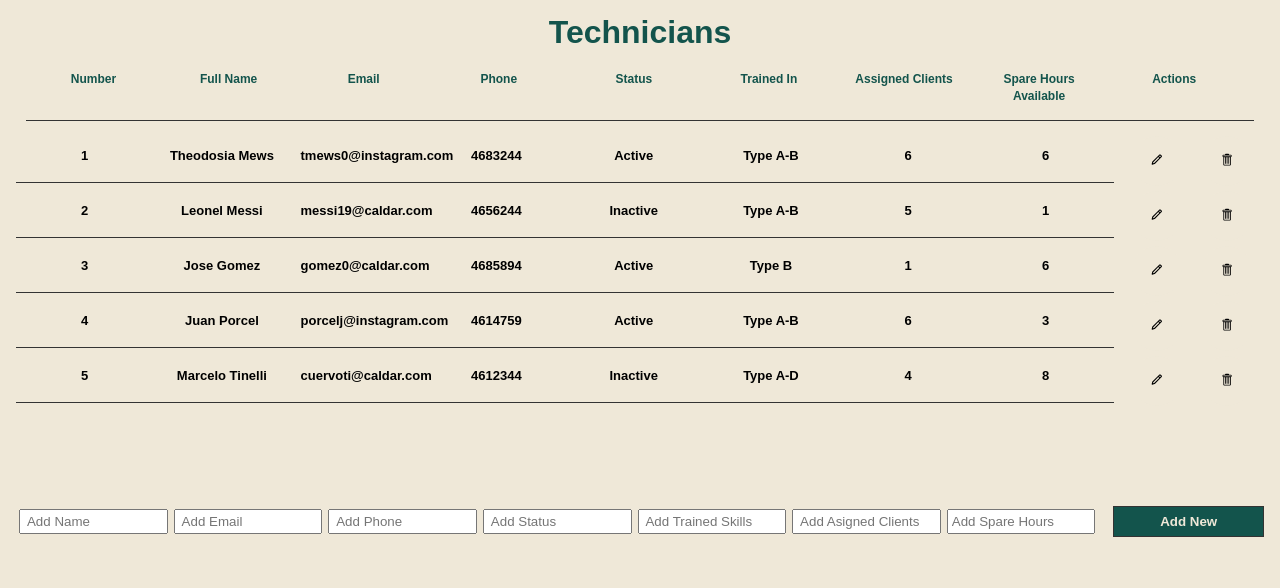
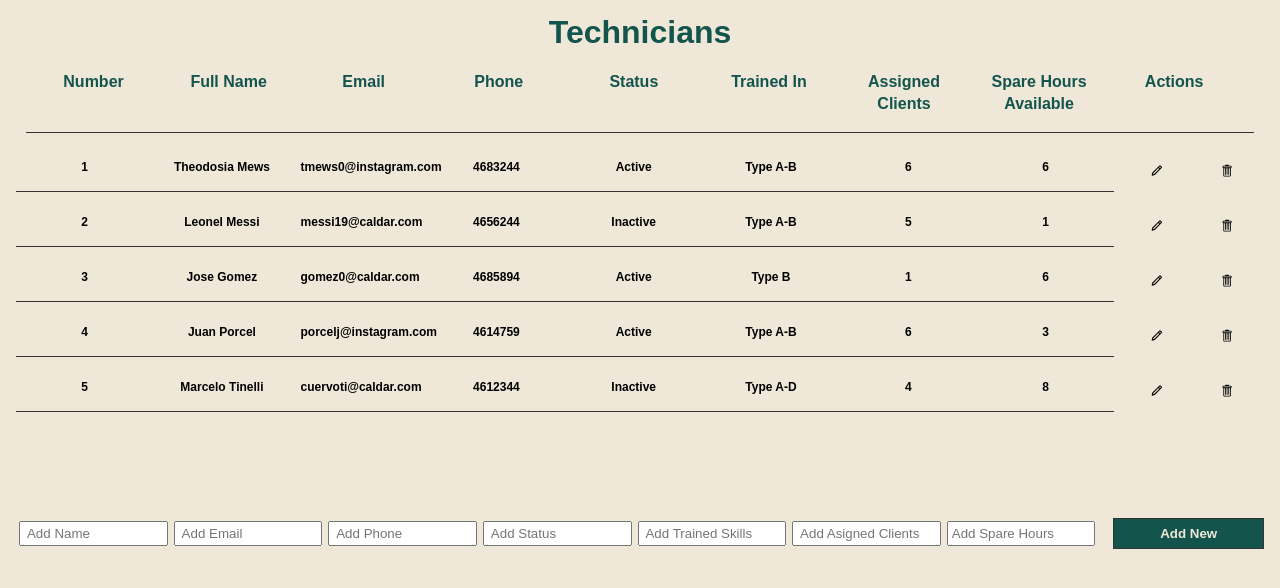
Before and after one commit to cocolobos/radium-react-caldAr, a React (Create React App) app: page / in a window 1280 px wide. Shown: the top 588 px of the page. Built offline with nearby package versions, Linux system fonts and the light colour scheme.

Commit message:
styles in css

```diff
--- a/src/App.js
+++ b/src/App.js
@@ -1,7 +1,7 @@
 import React, {Component} from 'react';
 import Technicians from './components/Technicians';
 import AddTechnician from './components/AddTechnicians/AddTechnician';
-import Header from './components/layout/header';
+import Header from './components/Header/Header';
 import mockTechnicians from './mocks/mockTechnicians.json';
 import nextId from 'react-id-generator';
 import './App.css';
--- a/src/components/AddTechnicians/AddTechnician.css
+++ b/src/components/AddTechnicians/AddTechnician.css
@@ -16,4 +16,5 @@
     border: 1px solid #333;
     font-weight: 600;
     flex: 1;
+    cursor: pointer;
 }
--- /dev/null
+++ b/src/components/Header/Header.css
@@ -0,0 +1,24 @@
+.headerStyle{
+    background: rgb(239,232,216);
+    color: rgb(19,84,76);
+    text-align: center;
+    padding: 10px;
+}
+.ulStyle{
+    list-style-type: none;
+    margin: 0;
+    padding: 0;
+    overflow: hidden;
+    background-color: rgb(239,232,216);
+    border-bottom: 1px solid #333;
+}
+.liStyleHeader{
+    float: left;
+    display: block;
+    width: 11%;
+    color: rgb(19,84,76);
+    font-weight: 800;
+    font-size: 12;
+    text-align: center;
+    padding: 16px 16px 16px;
+}
--- /dev/null
+++ b/src/components/Header/Header.js
@@ -0,0 +1,23 @@
+import React from 'react';
+import './Header.css'
+
+function Header() {
+    return(
+        <header className="headerStyle">
+            <h1>Technicians</h1>
+            <ul className="ulStyle">
+                <li className="liStyleHeader">Number</li>
+                <li className="liStyleHeader">Full Name</li>
+                <li className="liStyleHeader">Email</li>
+                <li className="liStyleHeader">Phone</li>
+                <li className="liStyleHeader">Status</li>
+                <li className="liStyleHeader">Trained In</li>
+                <li className="liStyleHeader">Assigned Clients</li>
+                <li className="liStyleHeader">Spare Hours Available</li>
+                <li className="liStyleHeader">Actions</li>
+            </ul>
+        </header>
+    )
+}
+
+export default Header;
--- a/src/components/Items/Items.css
+++ b/src/components/Items/Items.css
@@ -1,3 +1,21 @@
+.showForm{
+    list-style-type: none;
+    margin: 0;
+    padding: 0;
+    overflow: hidden;
+    background-color: rgb(239,232,216);
+}
+.liStyle{
+    float: left;
+    display: block;
+    width: 11%;
+    color: rgb(0,0,0);
+    font-weight: 600;
+    font-size: 12px;
+    text-align: center;
+    padding: 16px 10px 16px;
+    border-bottom: 1px solid #333;
+}
 .inputStyleEdt{
     flex: 1;
     float: left;
@@ -10,3 +28,16 @@
     margin-top: 10px;
     border: none;
 }
+.Btn{
+    background-color: rgb(239,232,216);
+    border: none;
+    width: 50px;
+    height: 50px;
+    padding: 10px;
+    cursor: pointer;
+    border-radius: 50%;
+    float: right;
+    margin-left: 8px;
+    margin-right: 12px;
+    margin-top:5px;
+}
--- a/src/components/Items/Items.js
+++ b/src/components/Items/Items.js
@@ -9,35 +9,14 @@ import { GoTrashcan } from 'react-icons/go';
 export class Items extends Component{
     state = {...this.props.tech, isEditing: false};
 
-    ulStyle = () => {
-        return {
-            listStyleType: 'none',
-            margin: 0,
-            padding: 0,
-            overflow: 'hidden',
-            backgroundColor: 'rgb(239,232,216)'
-        }
-    }
-    liStyle = () => {
-        return {
-            float: 'left',
-            display: 'block',
-            width: '11%',
-            color: 'rgb(0,0,0)',
-            fontWeight: 600,
-            fontSize: 13,
-            textAlign: 'center',
-            padding: '16px 10px 16px',
-            borderBottom: '1px solid #333',
-        }
-    }
-
     toggleEdit = () => {
         this.setState( { isEditing: !this.state.isEditing } );
     }
+
     onChange = (e) => {
         this.setState({[e.target.name]: e.target.value})
     }
+
     saveChanges = () => {
         this.toggleEdit();
         this.props.updateTechnician(this.state);
@@ -47,7 +26,7 @@ export class Items extends Component{
         const {number} = this.props.tech;
         if (this.state.isEditing){
             return(
-                <ul style={this.ulStyle()}>
+                <ul className="showForm">
                     <input className="inputStyleEdt"
                         type="text"
                         name="Number"
@@ -104,27 +83,27 @@ export class Items extends Component{
                         onChange={this.onChange}
                     ></input>
                     <div>
-                    <button onClick={this.toggleEdit} style={Btn}><FcCancel /></button>
-                    <button onClick={this.saveChanges} style={Btn}><AiOutlineCheckCircle/></button>
+                        <button onClick={this.toggleEdit} className="Btn"><FcCancel /></button>
+                        <button onClick={this.saveChanges} className="Btn"><AiOutlineCheckCircle/></button>
                     </div>
                 </ul>
             )
         }
         return (
-            <ul style={this.ulStyle()}>
-                <li style={this.liStyle()}>{ this.props.tech.number }</li>
-                <li style={this.liStyle()}>{ this.props.tech.fullName }</li>
-                <li style={this.liStyle()}>{ this.props.tech.email }</li>
-                <li style={this.liStyle()}>{ this.props.tech.phone }</li>
-                <li style={this.liStyle()}>{ this.props.tech.statusActive }</li>
-                <li style={this.liStyle()}>{ this.props.tech.trained }</li>
-                <li style={this.liStyle()}>{ this.props.tech.assignedClients }</li>
-                <li style={this.liStyle()}>{ this.props.tech.spareHoursAvailable }</li>
+            <ul className="showForm">
+                <li className="liStyle">{ this.props.tech.number }</li>
+                <li className="liStyle">{ this.props.tech.fullName }</li>
+                <li className="liStyle">{ this.props.tech.email }</li>
+                <li className="liStyle">{ this.props.tech.phone }</li>
+                <li className="liStyle">{ this.props.tech.statusActive }</li>
+                <li className="liStyle">{ this.props.tech.trained }</li>
+                <li className="liStyle">{ this.props.tech.assignedClients }</li>
+                <li className="liStyle">{ this.props.tech.spareHoursAvailable }</li>
                 <div>
-                    <button onClick={this.props.delTech.bind(this, number)} style={Btn}><GoTrashcan/></button>
+                    <button onClick={this.props.delTech.bind(this, number)} className="Btn"><GoTrashcan/></button>
                     <button
                     onClick={this.toggleEdit}
-                    style={Btn}><BiPencil/></button>
+                    className="Btn"><BiPencil/></button>
                 </div>
             </ul>
         )
@@ -135,18 +114,4 @@ Items.propTypes = {
     tech: PropTypes.object.isRequired
 }
 
-const Btn = {
-    backgroundColor: 'rgb(239,232,216)',
-    border: 'none',
-    width: '50px',
-    height: '50px',
-    padding: '10px',
-    cursor: 'pointer',
-    borderRadius: '50%',
-    float: 'right',
-    marginLeft: '8px',
-    marginRight: '12px',
-    marginTop:'5px'
-}
-
 export default Items
--- a/src/components/Technicians.js
+++ b/src/components/Technicians.js
@@ -19,4 +19,5 @@ class Technicians extends Component {
 Technicians.propTypes = {
     technicians: PropTypes.array.isRequired
 }
+
 export default Technicians;
--- a/src/components/layout/header.js
+++ /dev/null
@@ -1,46 +0,0 @@
-import React from 'react';
-
-function Header() {
-    return(
-        <header style={headerStyle}>
-            <h1>Technicians</h1>
-            <ul style={ulStyle}>
-                <li style={liStyle}>Number</li>
-                <li style={liStyle}>Full Name</li>
-                <li style={liStyle}>Email</li>
-                <li style={liStyle}>Phone</li>
-                <li style={liStyle}>Status</li>
-                <li style={liStyle}>Trained In</li>
-                <li style={liStyle}>Assigned Clients</li>
-                <li style={liStyle}>Spare Hours Available</li>
-                <li style={liStyle}>Actions</li>
-            </ul>
-        </header>
-    )
-}
-const ulStyle = {
-    listStyleType: 'none',
-    margin: 0,
-    padding: 0,
-    overflow: 'hidden',
-    backgroundColor: 'rgb(239,232,216)',
-    borderBottom: '1px solid #333',
-}
-const liStyle =  {
-    float: 'left',
-    display: 'block',
-    width: '11%',
-    color: 'rgb(19,84,76)',
-    fontWeight: 800,
-    fontSize: 12,
-    textAlign: 'center',
-    padding: '16px 16px 16px',
-}
-const headerStyle = {
-    background: 'rgb(239,232,216)',
-    color: 'rgb(19,84,76)',
-    textAlign: 'center',
-    padding: '10px',
-}
-
-export default Header;
```
Also changed, not shown: src/components/AddTechnicians/AddTechnician.js (+10 -0 lines), 1 other file (tests, documents, lock files or other folders). Lines whose indentation alone changed are shown as unchanged.
